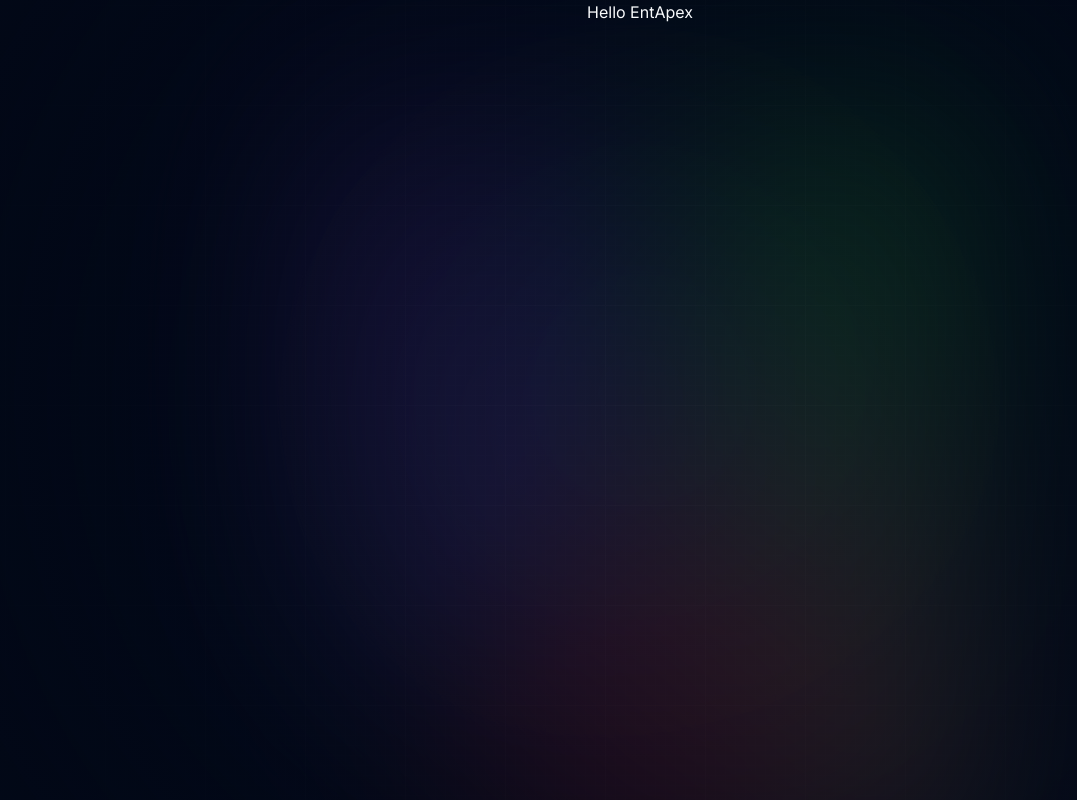
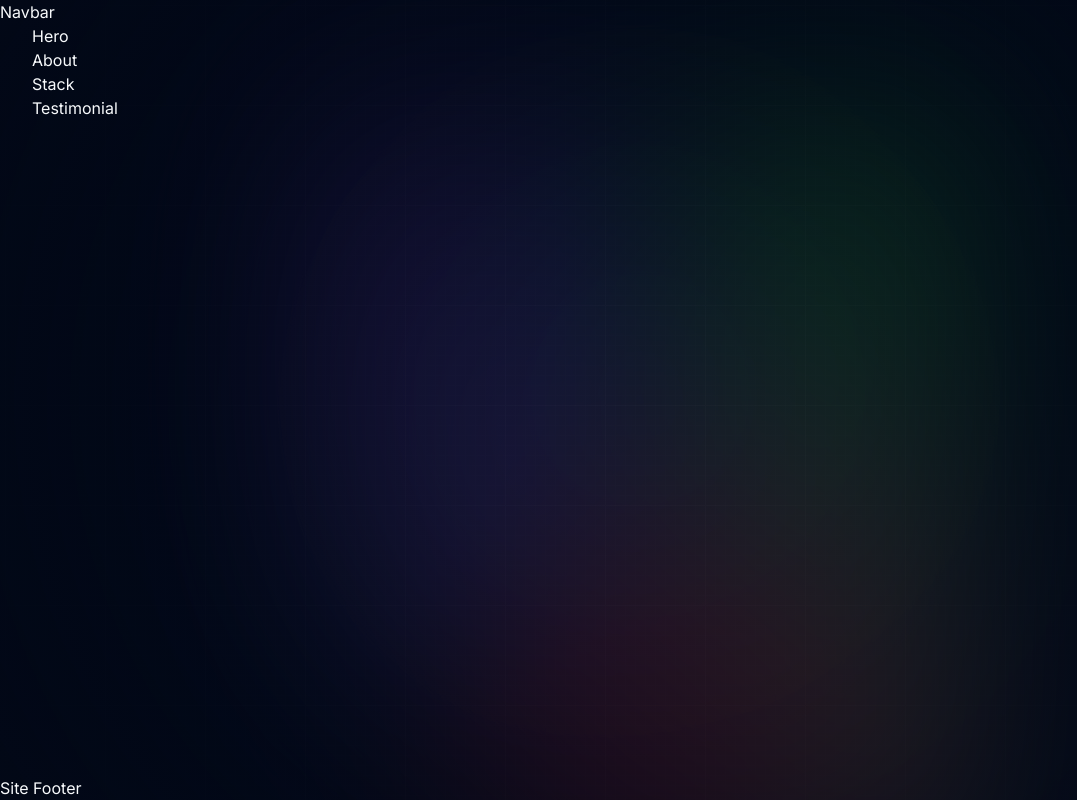
Before and after one commit to shreyashrangrej/entapex-app-site, a Next.js app: page / in a window 1280 px wide. Shown: the whole page, without its empty margins (0-1077 px from the left). Built offline with nearby package versions, Linux system fonts and the light colour scheme.

Commit message:
created all sections

```diff
--- a/src/app/(marketing)/layout.tsx
+++ b/src/app/(marketing)/layout.tsx
@@ -1,4 +1,6 @@
 import Background from "@/components/marketing/background";
+import Navbar from "@/components/sections/Navbar";
+import SiteFooter from "@/components/sections/SiteFooter";
 
 interface MarketingLayoutProps {
   children: React.ReactNode;
@@ -9,7 +11,11 @@ export default async function MarketingLayout({
 }: MarketingLayoutProps) {
   return (
     <div className="flex min-h-screen flex-col">
+      <header>
+        <Navbar />
+      </header>
       <main className="container flex-1">{children}</main>
+      <SiteFooter />
       <Background />
     </div>
   );
--- a/src/app/(marketing)/page.tsx
+++ b/src/app/(marketing)/page.tsx
@@ -1,7 +1,15 @@
+import About from "@/components/sections/About";
+import Hero from "@/components/sections/Hero";
+import Stack from "@/components/sections/Stack";
+import Testimonial from "@/components/sections/Testimonial";
+
 export default function Home() {
   return (
     <>
-      <h1 className="text-center">Hello EntApex</h1>
+      <Hero />
+      <About />
+      <Stack />
+      <Testimonial />
     </>
   );
 }
--- /dev/null
+++ b/src/components/sections/About.tsx
@@ -0,0 +1,7 @@
+const About = () => {
+  return (
+    <section>About</section>
+  )
+}
+
+export default About
--- /dev/null
+++ b/src/components/sections/Hero.tsx
@@ -0,0 +1,7 @@
+const Hero = () => {
+  return (
+    <section>Hero</section>
+  )
+}
+
+export default Hero
--- /dev/null
+++ b/src/components/sections/Navbar.tsx
@@ -0,0 +1,7 @@
+const Navbar = () => {
+  return (
+    <nav>Navbar</nav>
+  )
+}
+
+export default Navbar
--- /dev/null
+++ b/src/components/sections/SiteFooter.tsx
@@ -0,0 +1,7 @@
+const SiteFooter = () => {
+  return (
+    <footer>Site Footer</footer>
+  )
+}
+
+export default SiteFooter
--- /dev/null
+++ b/src/components/sections/Stack.tsx
@@ -0,0 +1,7 @@
+const Stack = () => {
+  return (
+    <section>Stack</section>
+  )
+}
+
+export default Stack
--- /dev/null
+++ b/src/components/sections/Testimonial.tsx
@@ -0,0 +1,7 @@
+const Testimonial = () => {
+  return (
+    <section>Testimonial</section>
+  )
+}
+
+export default Testimonial
```
